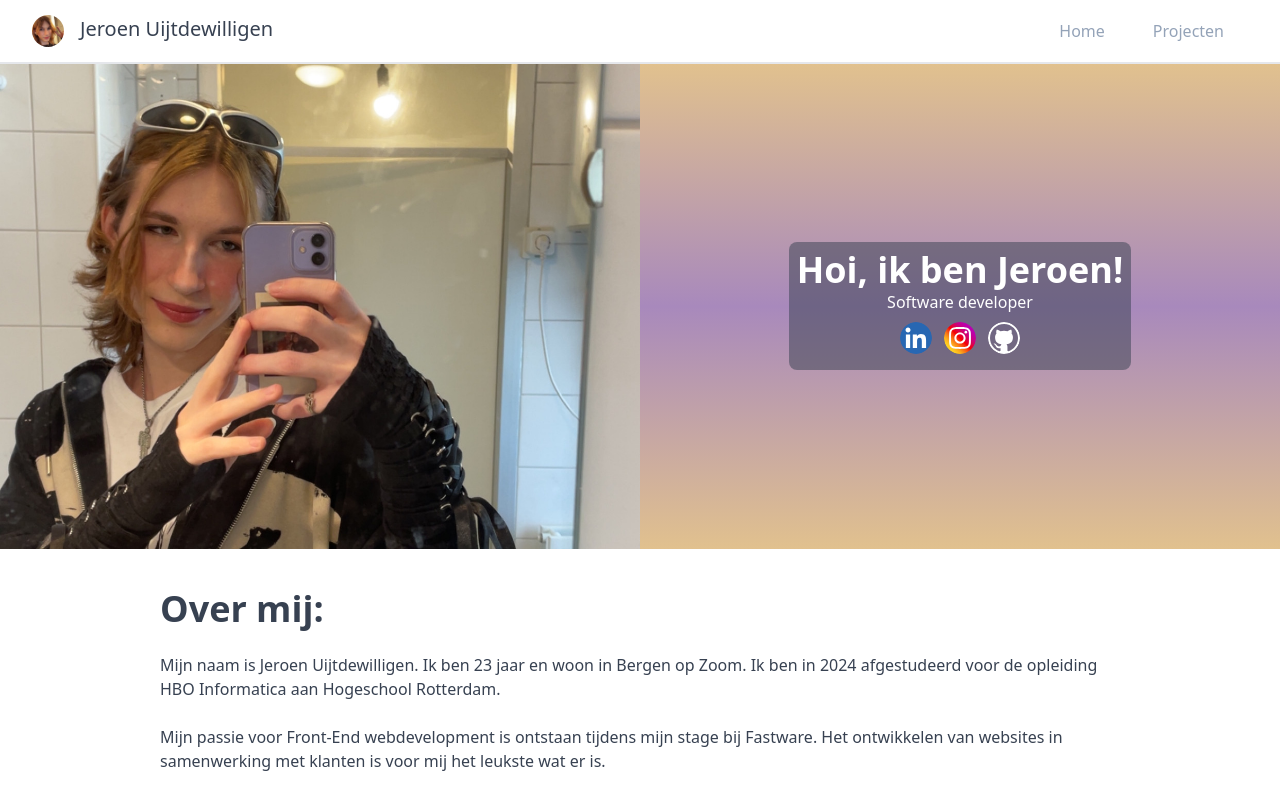
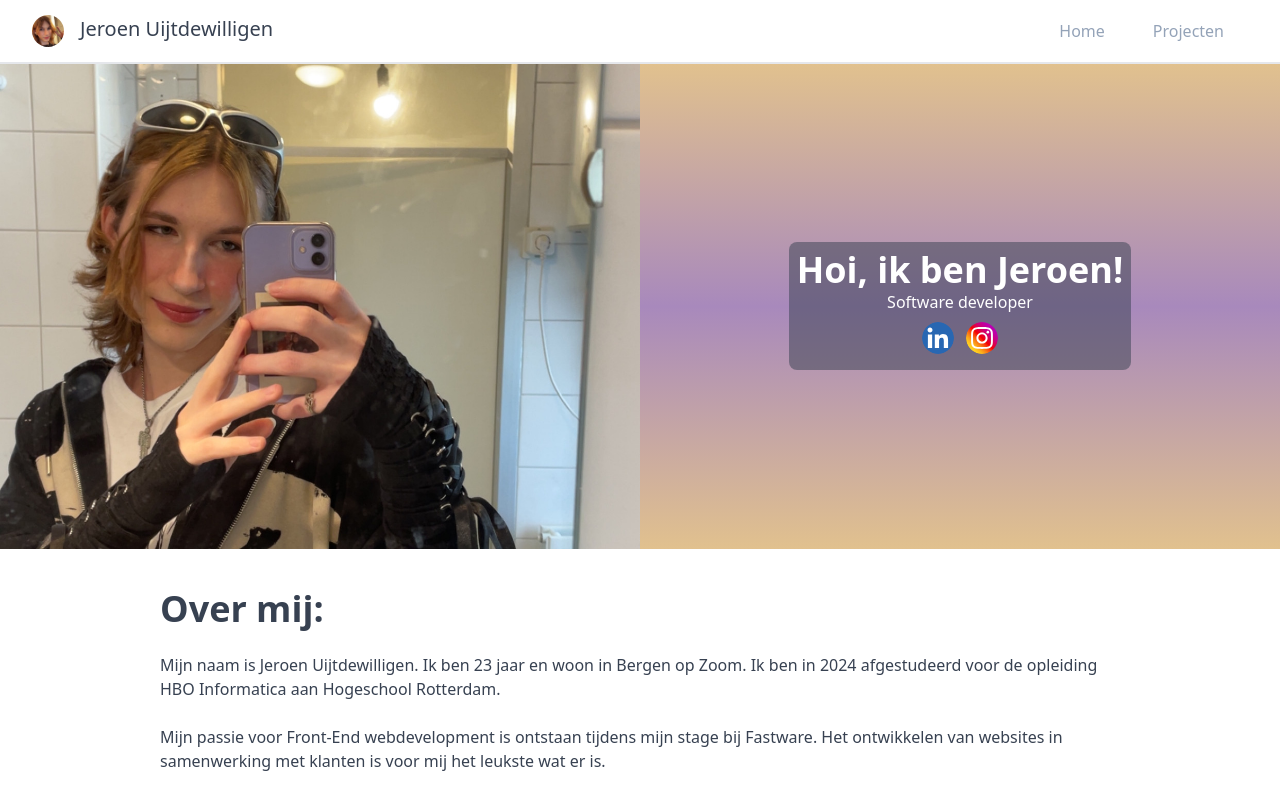
Before and after one commit to JeroenUijt/portfolio-website-oud, a React (Vite) app: page /home in a window 1280 px wide. Shown: the top 800 px of the page. Built offline with nearby package versions, Linux system fonts and the light colour scheme.

Commit message:
remove old github link

```diff
--- a/src/components/SocialIcons.tsx
+++ b/src/components/SocialIcons.tsx
@@ -11,11 +11,6 @@ const SocialIcons: FC = () => {
       id: "Instagram",
       href: "https://instagram.com/jeroen.uijtdewilligen",
       src: "/images/social/Instagram.svg",
-    },
-    {
-      id: "Github",
-      href: "https://github.com/JeroenUijtdewilligen",
-      src: "/images/social/GitHub.svg",
     },
   ];
 
```
Also changed, not shown: public/images/social/GitHub.svg (deleted).
